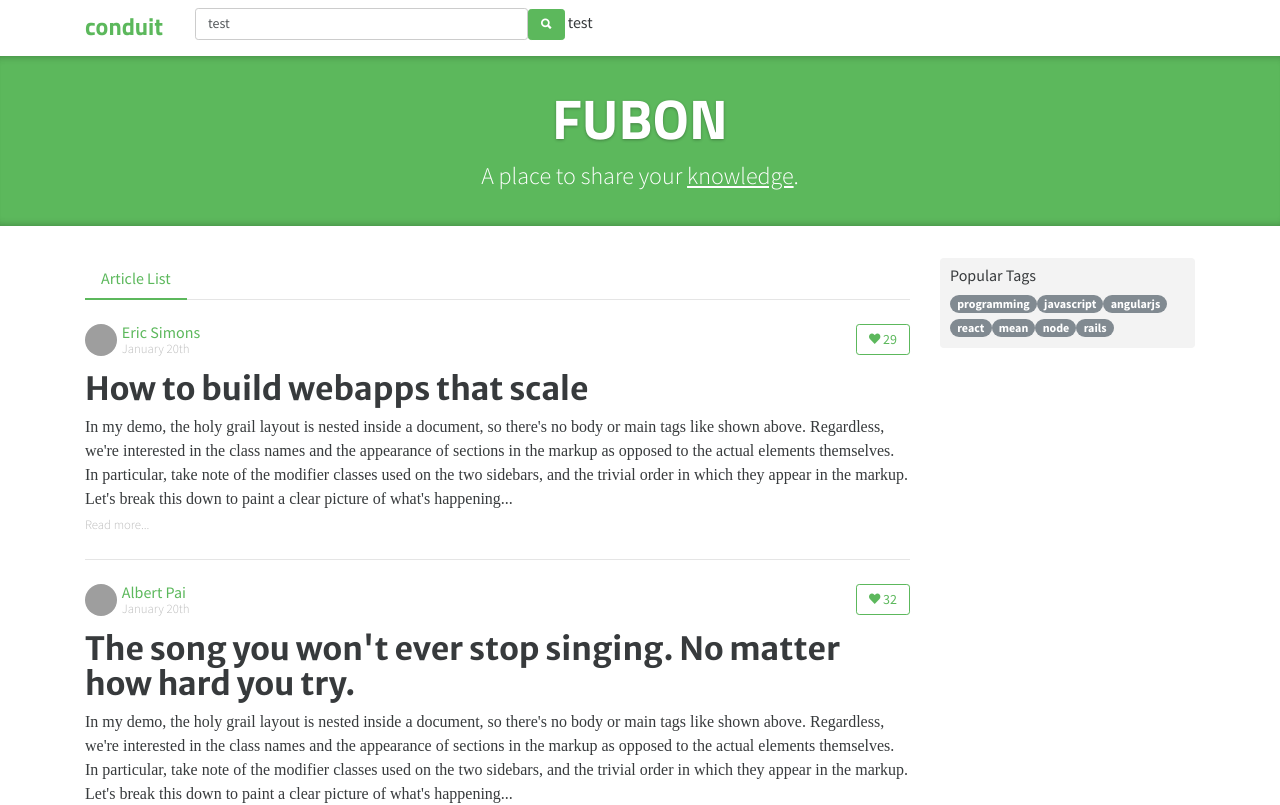
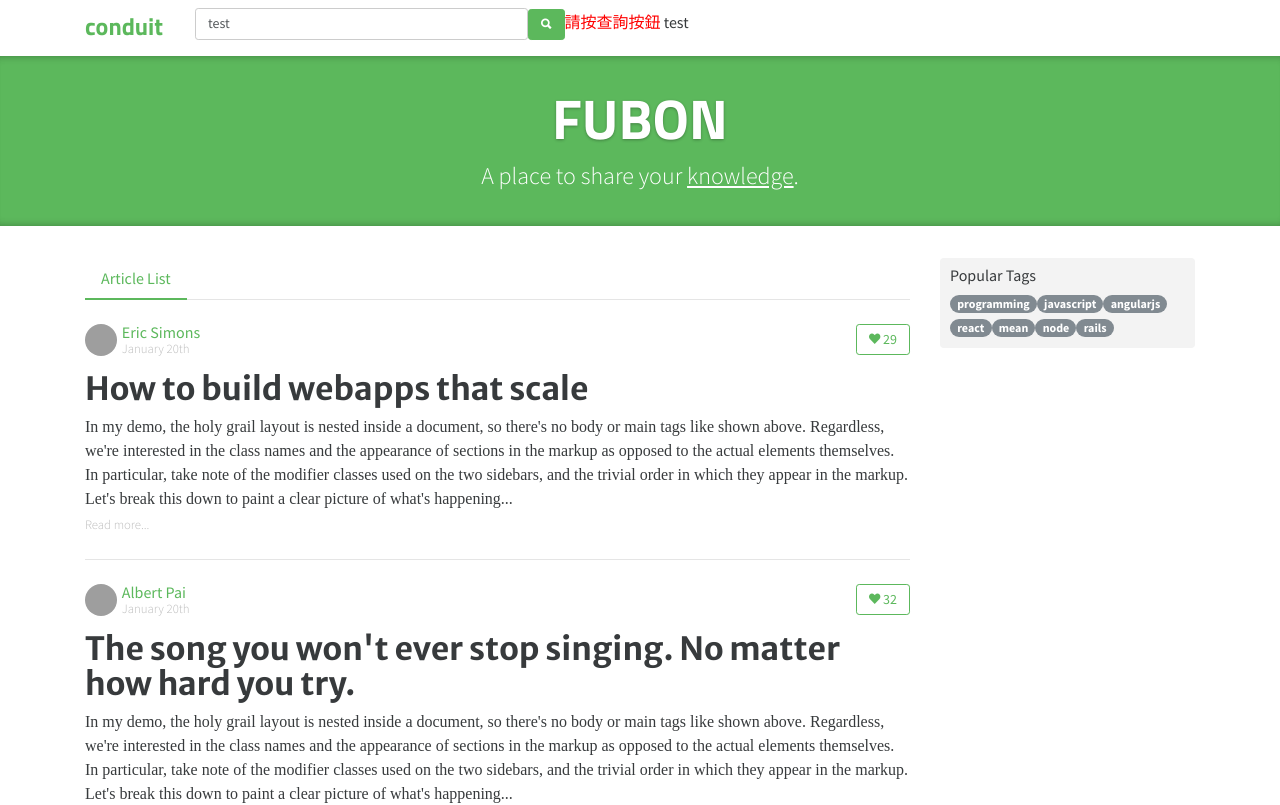
Before and after one commit to coolrare/FUBON190903, an Angular app: page / in a window 1280 px wide. Shown: the top 805 px of the page. Built offline with nearby package versions, Linux system fonts and the light colour scheme; grey boxes are pictures that could not be loaded; a web font is replaced by a local one.

Commit message:
任務08：使用結構指令(Structural Directive) - ngIf

```diff
--- a/src/app/header/header.component.html
+++ b/src/app/header/header.component.html
@@ -3,15 +3,37 @@
     <!-- <a class="navbar-brand" href="index.html" [ngClass]="{highlight: isHighlight}">conduit</a> -->
     <!-- <a class="navbar-brand" href="index.html" [class.highlight]="isHighlight">conduit</a> -->
     <!-- <a class="navbar-brand" href="index.html" [class.highlight]="isHighlight" [ngStyle]="{'font-size.px': fontSize}">conduit</a> -->
-    <a class="navbar-brand" href="index.html" [class.highlight]="isHighlight" [style.font-size.px]="fontSize">conduit</a>
-    <input class="form-control form-control-sm search-input" type="text"
-      placeholder="Keyword"
-      [(ngModel)]="keyword"
-    >
+    <a class="navbar-brand" href="index.html" [class.highlight]="isHighlight"
+      [style.font-size.px]="fontSize">conduit</a>
+    <input class="form-control form-control-sm search-input" type="text" placeholder="Keyword" [(ngModel)]="keyword">
     <button class="btn btn-sm btn-primary" (click)="search($event)">
       <i class="ion-search"></i>
     </button>
 
+    <!-- if-else 方法1: 兩個 if -->
+    <!-- <span class="highlight">
+      <span *ngIf="!keyword">請輸入查詢條件</span>
+      <span *ngIf="keyword">請按查詢按鈕</span>
+    </span> -->
+
+    <!-- if-else 方法2: 兩個 if else -->
+    <!-- <span class="highlight">
+      <span *ngIf="!keyword; else notify">請輸入查詢條件</span>
+    </span> -->
+
+    <!-- if-else 方法3: 兩個 if then else -->
+    <span class="highlight">
+      <span *ngIf="!keyword; then fail; else notify"></span>
+    </span>
+
+    <ng-template #fail>
+      <span>請輸入查詢條件</span>
+    </ng-template>
+
+    <ng-template #notify>
+      <span>請按查詢按鈕</span>
+    </ng-template>
+
     {{ keyword }}
   </div>
 </nav>
```
